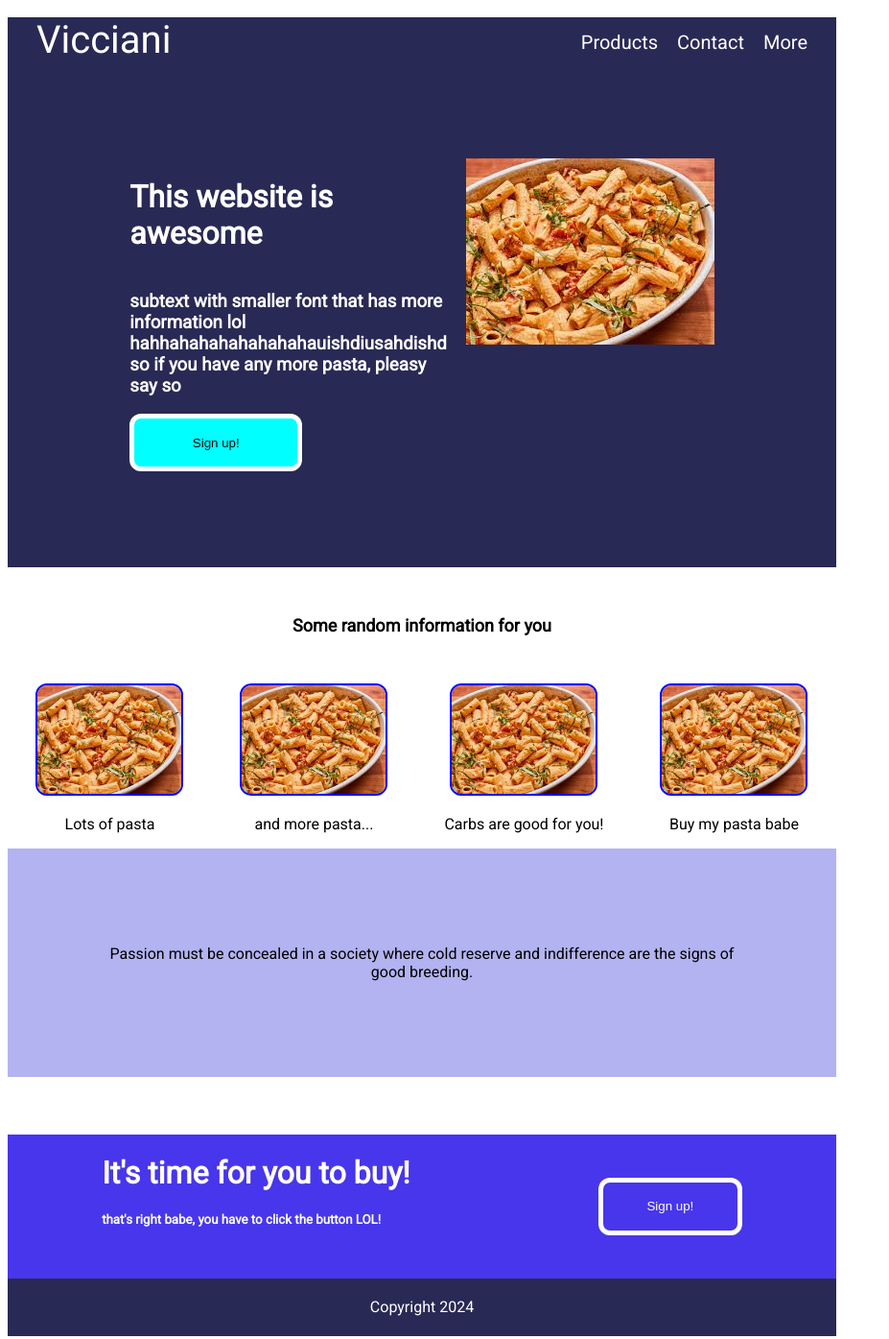
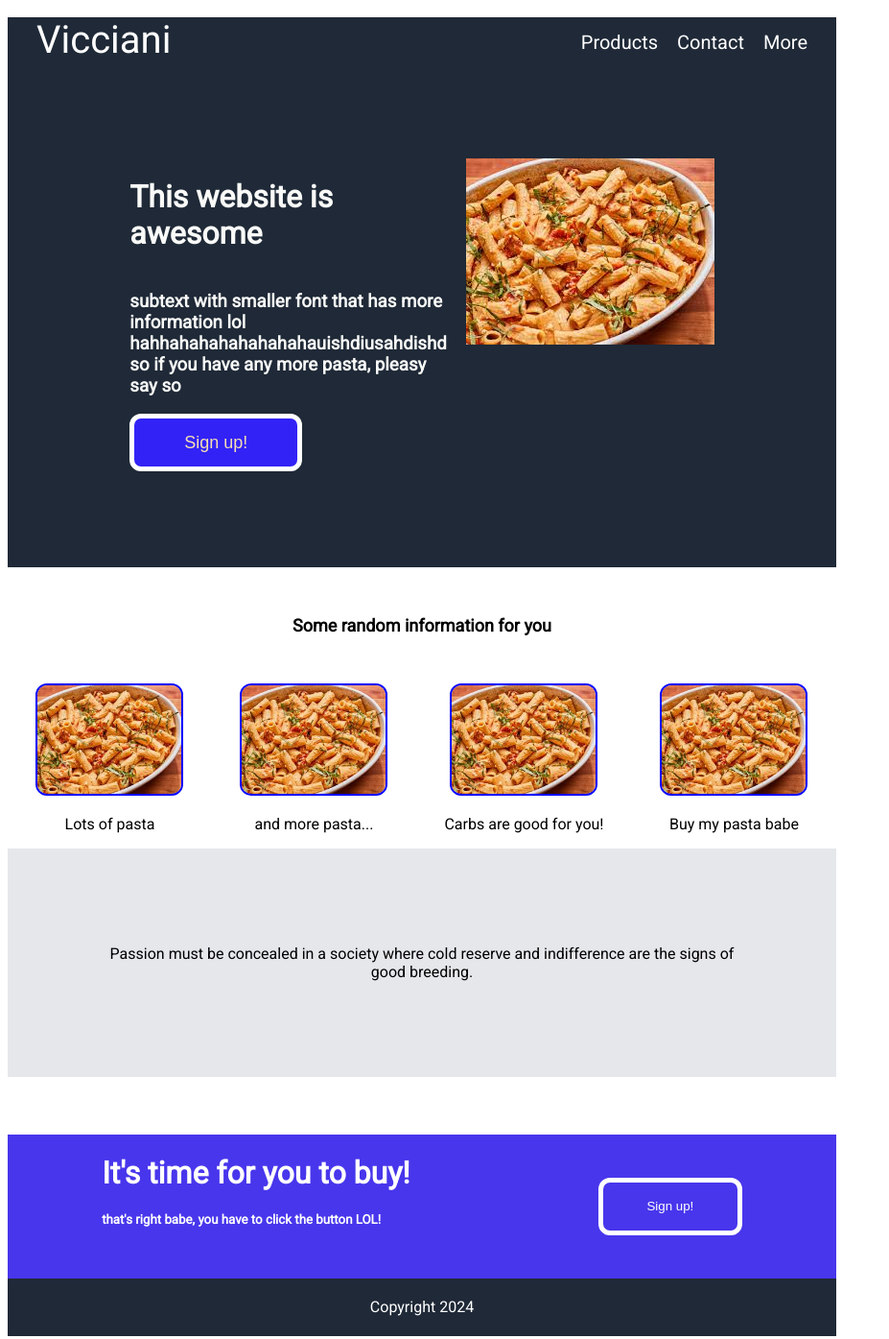
Before and after one commit to L-m-dev/odinLand, a plain HTML site: page index.html in a window 1280 px wide. Shown: the whole page at 96% size, without its empty margins (0-927 px from the left). Drawn offline with Linux system fonts and the light colour scheme.

Commit message:
change colors..

```diff
--- a/style.css
+++ b/style.css
@@ -6,7 +6,7 @@ body{
 
 header{
     display:flex;
-    background-color: rgb(41, 41, 85);
+    background-color: #1F2937;
     color:white;
     justify-content: space-between;
     font-size: 40px;
@@ -25,9 +25,9 @@ header{
 .title-body{
     gap:20px;
     padding:100px 400px 100px 400px;
-    color:white;
+    color:#F9FAF8;
     display:flex;
-    background-color: rgb(41, 41, 85);
+    background-color: #1F2937;
     justify-content: center;
     flex-basis: 500px;
 
@@ -69,7 +69,7 @@ margin:50px;
 }
 
 .quote{
-    background-color: rgb(179, 179, 241);
+    background-color:#E5E7EB;
     text-align: center;
     padding: 100px;
 }
@@ -105,10 +105,11 @@ justify-content: center;
 align-items: center;
 color:white;
 text-align: center;
- background-color: rgb(41, 41, 85);
+ background-color: #1F2937;
  }
 
  .description .sign-button{
-    background-color: aqua;
-    color:black;
+    background-color: #3222F6;
+    color:wheat;
+    font-size: 18px;
  }
```
